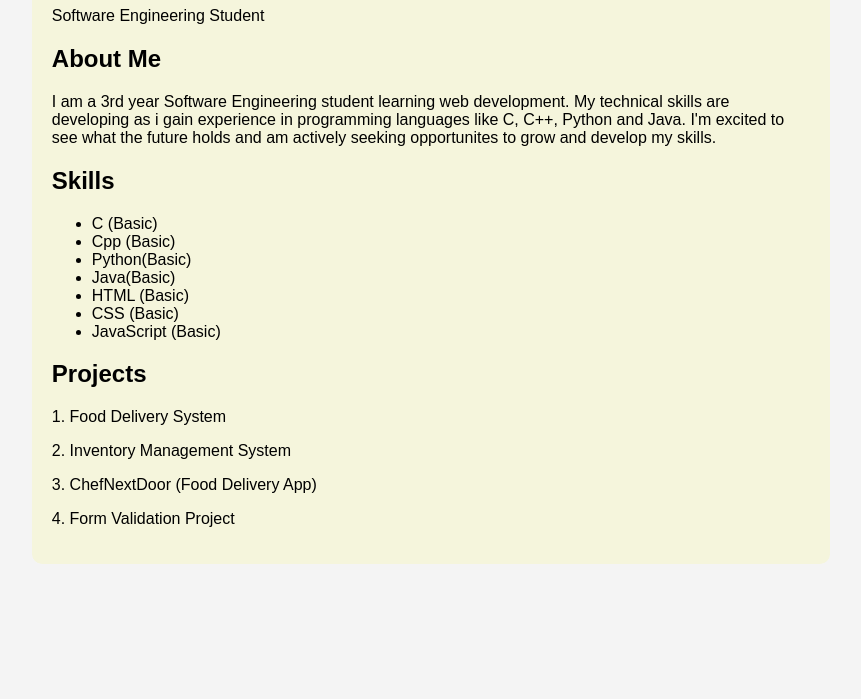
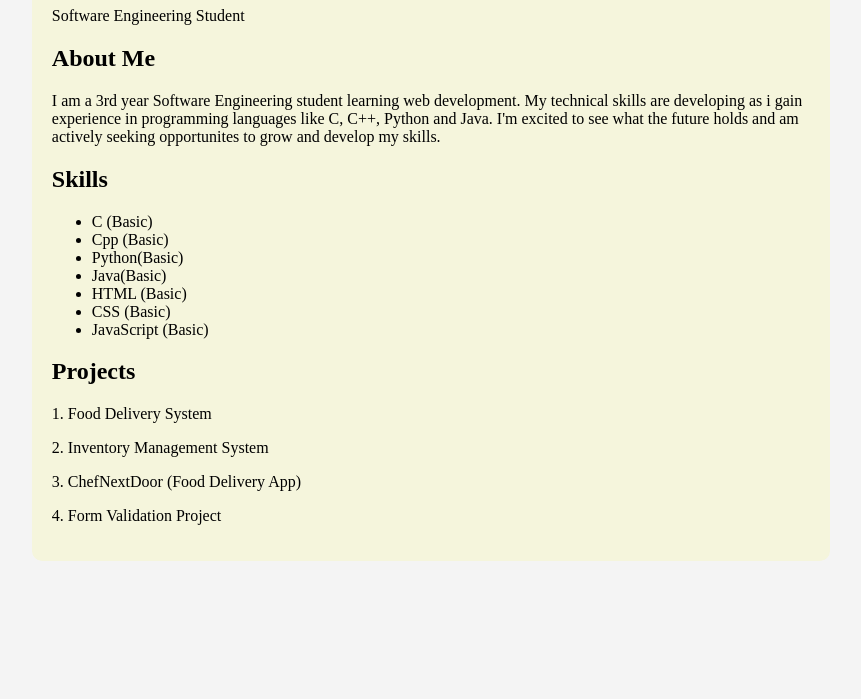
Before and after one commit to jannatfn/My-Assignment, a plain HTML site: page portfolio/index.html in a window 1280 px wide. Shown: the part 101-800 px from the top of the page, without its empty margins (209-1070 px from the left). Drawn offline with Linux system fonts and the light colour scheme.

Commit message:
Changr font style

```diff
--- a/portfolio/style.css
+++ b/portfolio/style.css
@@ -1,6 +1,6 @@
 body {
   background-color: #f4f4f4;
-  font-family: Arial;
+  font-family: 'Times New Roman';
 }
 
 .container {
```
Also changed, not shown: Form-Validation/script.js (added), Form-Validation/style.css (added).
